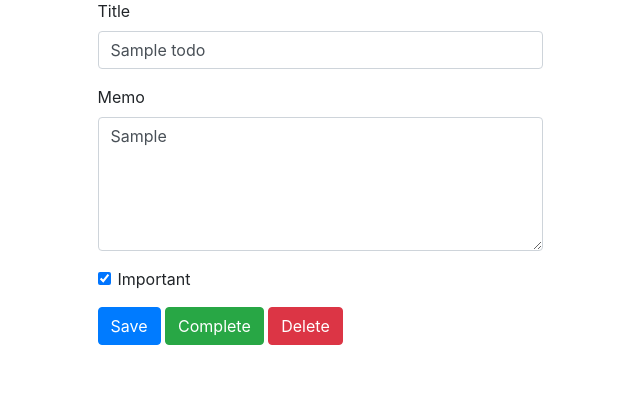
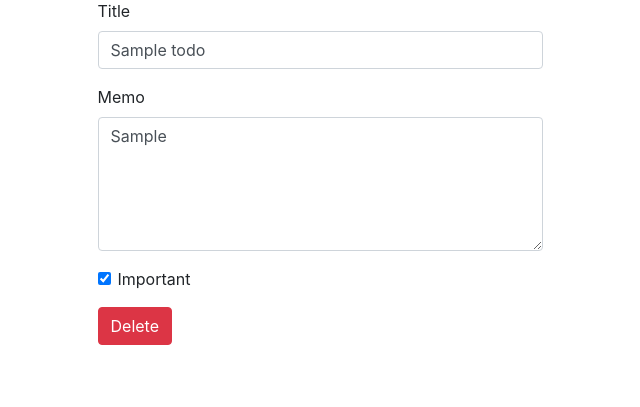
Before and after one commit to mrKazzila/todo_list, a Django app: page /todos/todo/1/ in a window 1280 px wide. Shown: the part 199-606 px from the top of the page, without its empty margins (320-960 px from the left). Run offline with Django 3.2, Linux system fonts and the light colour scheme; a user stored in the database is signed in; tables that the repository leaves empty hold one stand-in row (values such as "Sample post"); some libraries are stand-ins or nearby versions.

Commit message:
fix: fix bug with buttons
https://github.com/Kazzila/todo_list/issues/2

```diff
--- a/todo_app/todo/templates/todo/todo.html
+++ b/todo_app/todo/templates/todo/todo.html
@@ -29,8 +29,12 @@
                            id="important" {% if todo.important %}checked{% endif %}>
                     <label class="form-check-label" for="important">Important</label>
                 </div>
-                <button type="submit" class="btn btn-primary">Save</button>
-                <button type="button" class="btn btn-success" onclick="$('#complete').click()">Complete</button>
+
+                {% if todo.date_completed is None %}
+                    <button type="submit" class="btn btn-primary">Save</button>
+                    <button type="button" class="btn btn-success" onclick="$('#complete').click()">Complete</button>
+                {% endif %}
+
                 <button type="button" class="btn btn-danger" onclick="$('#delete').click()">Delete</button>
             </form>
         </div>
```
